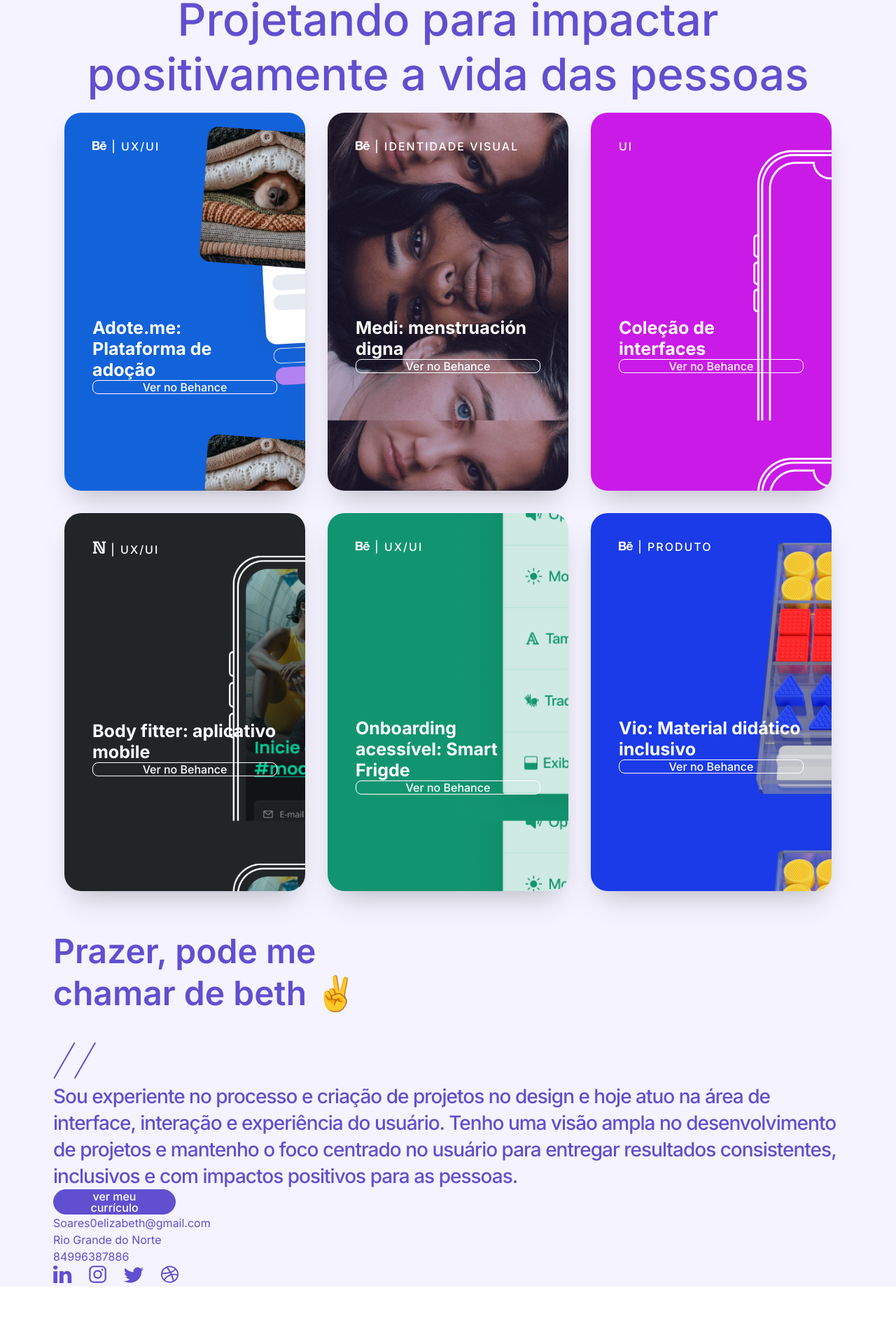
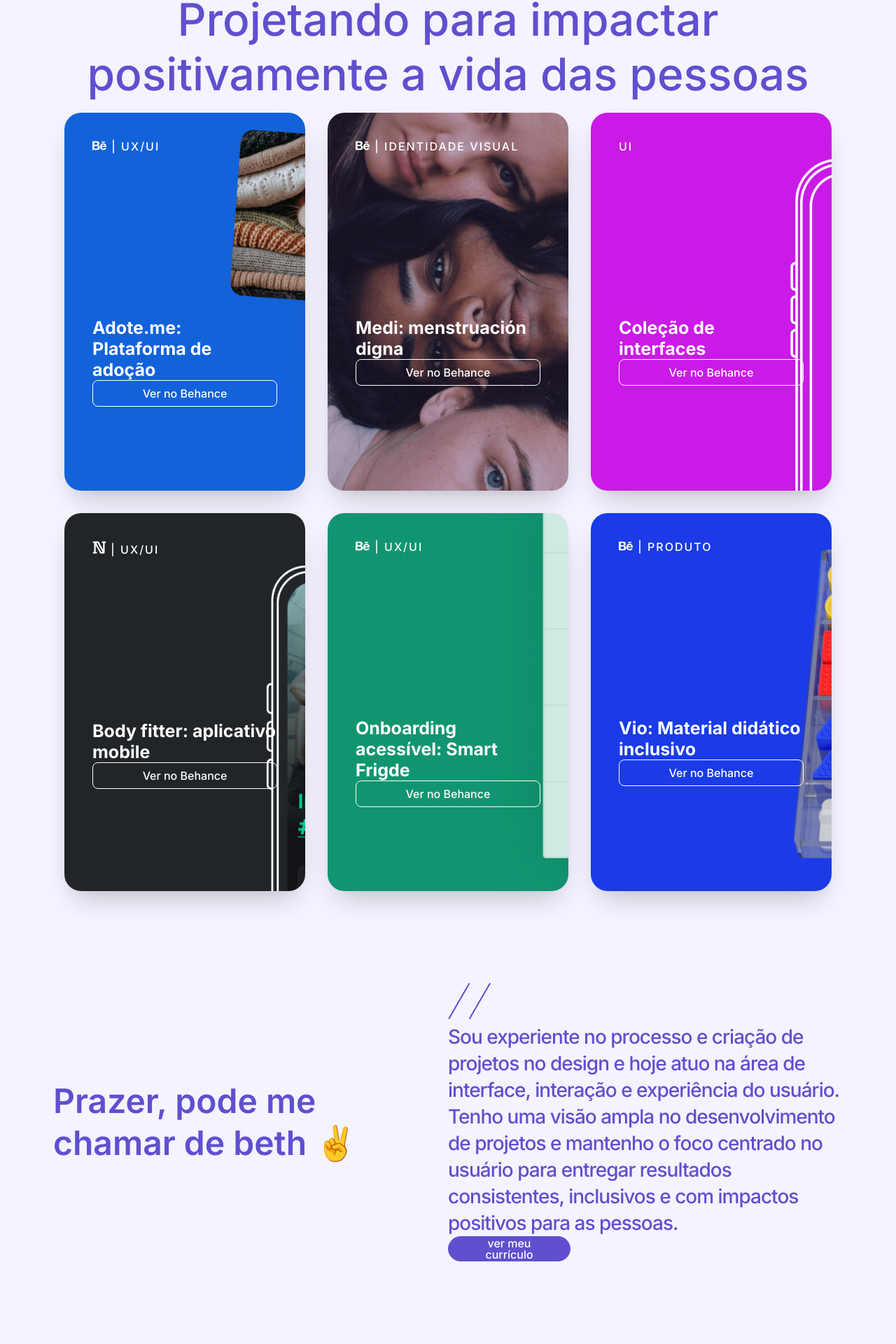
Before and after one commit to huilde/beths-portfolio, a React (Vite) app: page / in a window 1280 px wide. Shown: the part 196-2116 px from the top of the page at 70% size. Before the commit the page ends 2034 px from the top, so only its background shows below. Built offline with nearby package versions, Linux system fonts and the light colour scheme.

Commit message:
feat: create a grid template to footer

```diff
--- a/src/App.css
+++ b/src/App.css
@@ -133,35 +133,35 @@ body {
 
 .adote {
   background-image: url("../Assets/adoteme.png");
-  background-size: 100%;
   background-repeat: repeat;
+  background-size: cover;
 }
 
 .medi {
-  background-size: 100%;
+  background-size: cover;
   background-image: url("../Assets/medi.png");
   background-repeat: repeat;
 }
 
 .onbording {
-  background-size: 100%;
   background-image: url("../Assets/onbo.png");
   background-repeat: repeat;
+  background-size: cover;
 }
 .interface {
-  background-size: 100%;
   background-image: url("../Assets/UI.png");
   background-repeat: repeat;
+  background-size: cover;
 }
 .vio {
-  background-size: 100%;
   background-image: url("../Assets/vio.png");
   background-repeat: repeat;
+  background-size: cover;
 }
 .body {
-  background-size: 100%;
   background-image: url("../Assets/boddy.png");
   background-repeat: repeat;
+  background-size: cover;
 }
 
 .description-text {
@@ -216,11 +216,39 @@ body {
   .cards_item {
     width: 50%;
   }
+  .footer {
+    display: flex;
+    flex-direction: column;
+    flex-wrap: wrap;
+    /* grid-template-rows: 608px; */
+    /* grid-template-columns: 100% 100% 100%; */
+    /* padding: 10px; */
+  }
 }
 
 @media (min-width: 1134px) {
   .cards_item {
     width: 33.3333%;
+  }
+  .footer {
+    display: flex;
+    flex-direction: column;
+    flex-wrap: wrap;
+    /* grid-template-rows: 608px; */
+    /* grid-template-columns: 100% 100% 100%; */
+    /* padding: 10px; */
+  }
+}
+
+.infos {
+  margin-top: 24px;
+}
+@media (min-width: 1134px) {
+  .footer {
+    display: grid;
+    grid-template-rows: 608px;
+    grid-template-columns: 50% 50%;
+    padding: 10px;
   }
 }
 
--- a/src/App.jsx
+++ b/src/App.jsx
@@ -177,7 +177,7 @@ function App() {
               <p>84996387886</p>
             </div>
 
-            <Space align="baseline" size={24}>
+            <Space className="infos" align="baseline" size={24}>
               <svg
                 width="27"
                 height="26"
--- a/src/components/Card.jsx
+++ b/src/components/Card.jsx
@@ -9,7 +9,9 @@ const Card = (props) => {
         {svg} {title}
       </div>
       <div className="principal-text">{text}</div>
-      <button className="card-button"> {button}</button>
+      <button className="card-button">
+        <p>{button}</p>
+      </button>
     </div>
   );
 };
--- a/src/index.css
+++ b/src/index.css
@@ -44,6 +44,7 @@ button {
   cursor: pointer;
   transition: border-color 0.25s;
   text-align: left;
+  padding: 10px;
   /* width: 100px; */
 }
 button:hover {
@@ -51,7 +52,7 @@ button:hover {
 }
 button:focus,
 button:focus-visible {
-  outline: 4px auto -webkit-focus-ring-color;
+  /* outline: 4px auto -webkit-focus-ring-color; */
 }
 
 @media (prefers-color-scheme: light) {
@@ -77,6 +78,5 @@ button:focus-visible {
 
   color: #604fcf;
 }
-.footer {
-  display: grid;
+.footer div {
 }
```
